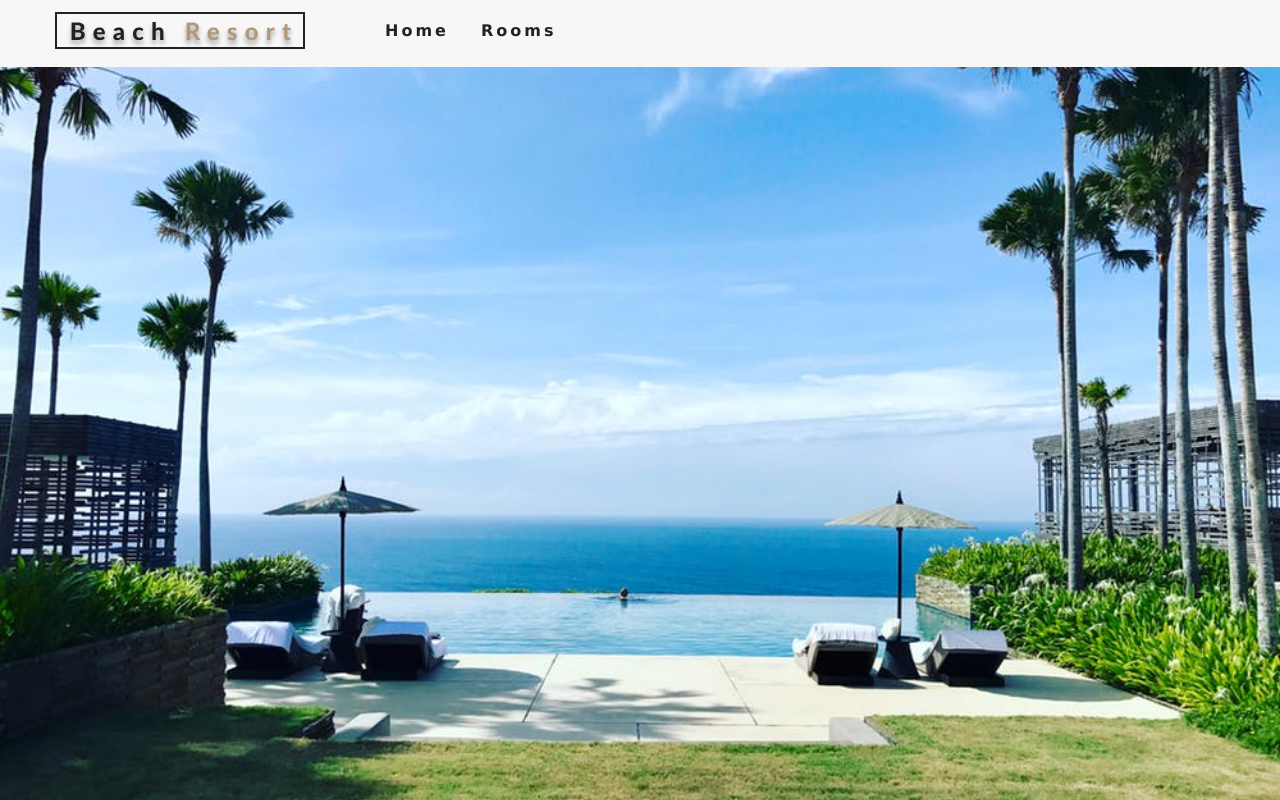
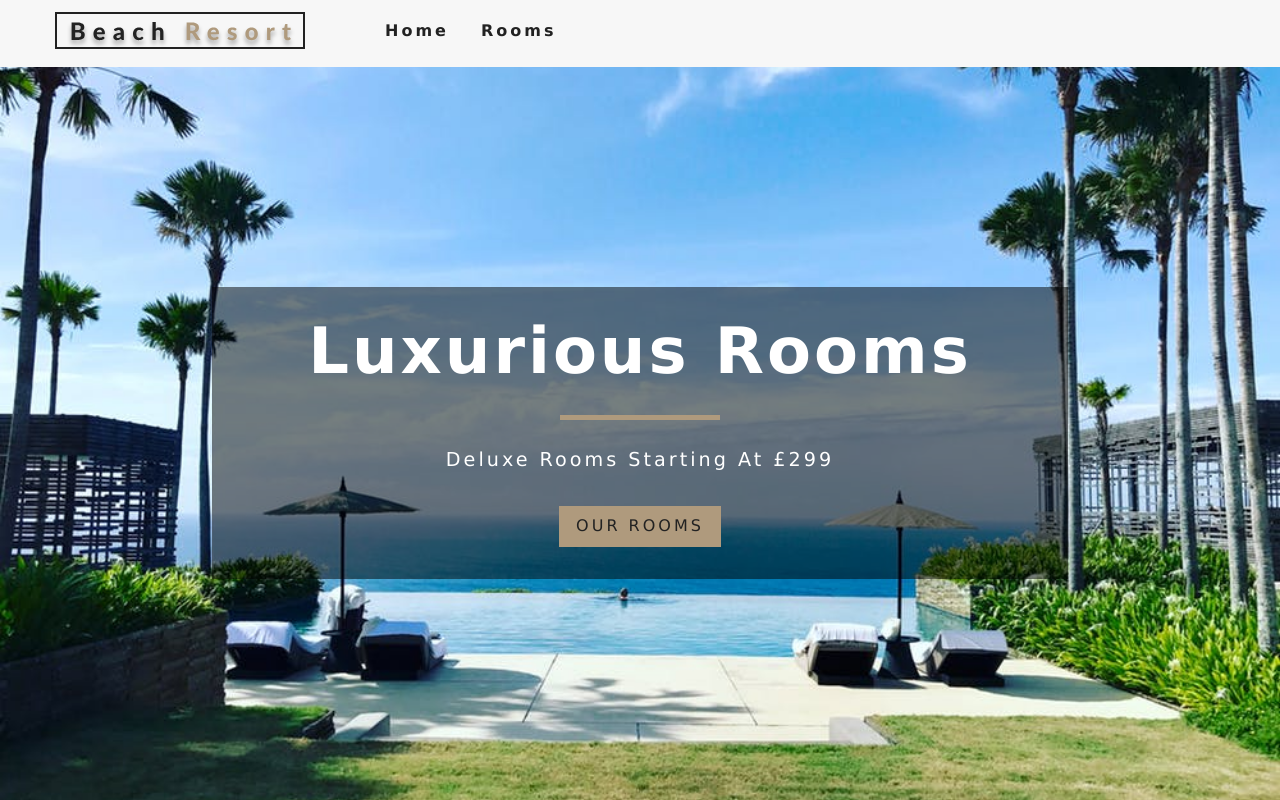
Before and after one commit to leo9806/beach-resort, a React (Create React App) app: page / in a window 1280 px wide. Built offline with nearby package versions, Linux system fonts and the light colour scheme.

Commit message:
Added the Banner component
The Banner component adds a banner with a title and a subtitle to a page. It has been added to all the pages.

```diff
--- /dev/null
+++ b/src/components/Banner.js
@@ -0,0 +1,14 @@
+import React from 'react'
+
+const Banner = ({children, title, subtitle}) => {
+  return (
+    <div className="banner">
+      <h1>{title}</h1>
+      <div></div>
+      <p>{subtitle}</p>
+      {children}
+    </div>
+  )
+}
+
+export default Banner
--- a/src/pages/Error.js
+++ b/src/pages/Error.js
@@ -1,9 +1,17 @@
 import React from 'react'
 import Hero from '../components/Hero';
+import Banner from '../components/Banner';
+import {Link} from 'react-router-dom';
 
 const Error = () => {
   return (
-    <Hero />
+    <Hero>
+      <Banner title="404" subtitle="Page not found!">
+        <Link to="/" className="btn-primary">
+          return home
+        </Link>
+      </Banner>
+    </Hero>
   )
 }
 
--- a/src/pages/Home.js
+++ b/src/pages/Home.js
@@ -1,9 +1,18 @@
 import React from 'react';
 import Hero from '../components/Hero';
+import Banner from '../components/Banner';
+import {Link} from 'react-router-dom';
 
 const Home = () => {
   return (
-    <Hero />
+    <Hero>
+      <Banner title="luxurious rooms" subtitle="deluxe rooms
+      starting at £299">
+        <Link to ="/rooms" className="btn-primary">
+          our rooms
+        </Link>
+      </Banner>
+    </Hero>
   )
 }
 
--- a/src/pages/Rooms.js
+++ b/src/pages/Rooms.js
@@ -1,9 +1,17 @@
 import React from 'react';
 import Hero from '../components/Hero';
+import Banner from '../components/Banner';
+import {Link} from 'react-router-dom';
 
 const Rooms = () => {
   return (
-    <Hero hero="roomsHero" />
+    <Hero hero="roomsHero">
+      <Banner title="our rooms">
+        <Link to="/" className="btn-primary">
+          return home
+        </Link>
+      </Banner>
+    </Hero>
   )
 }
 
```
